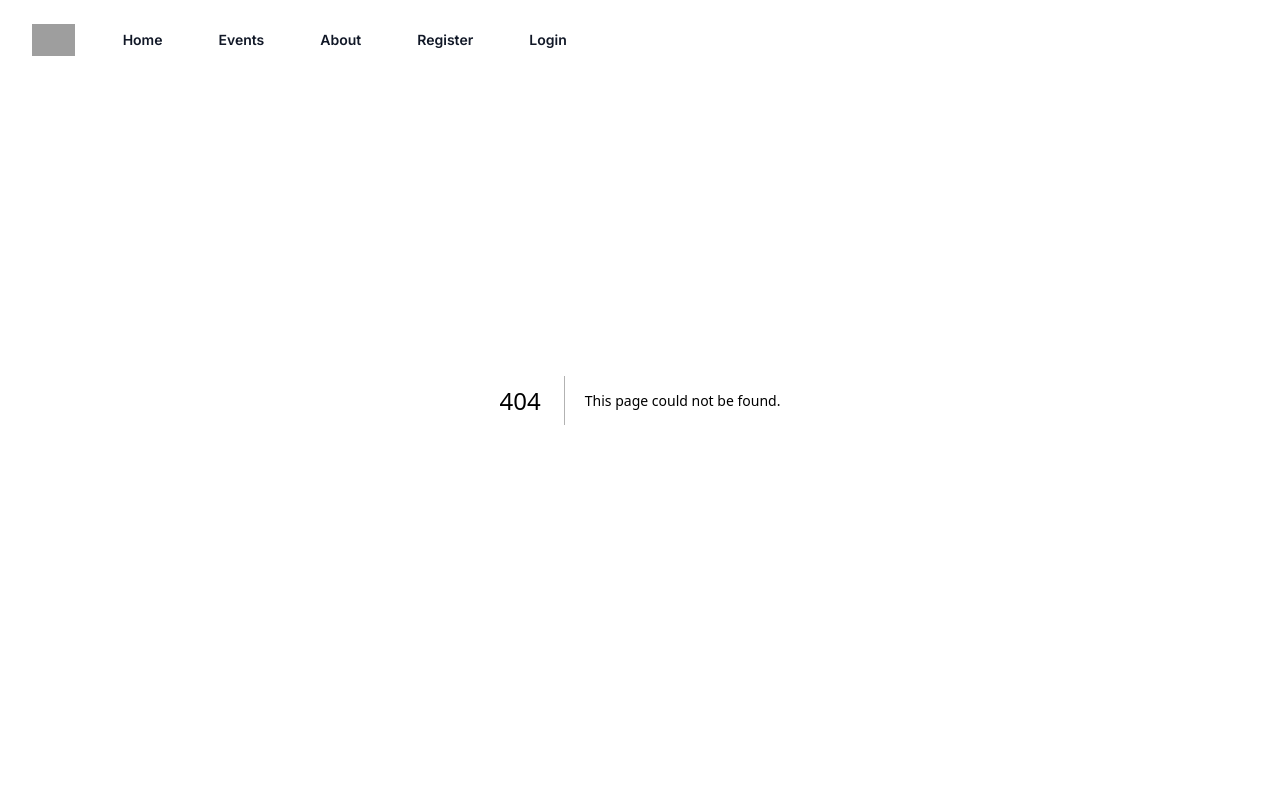
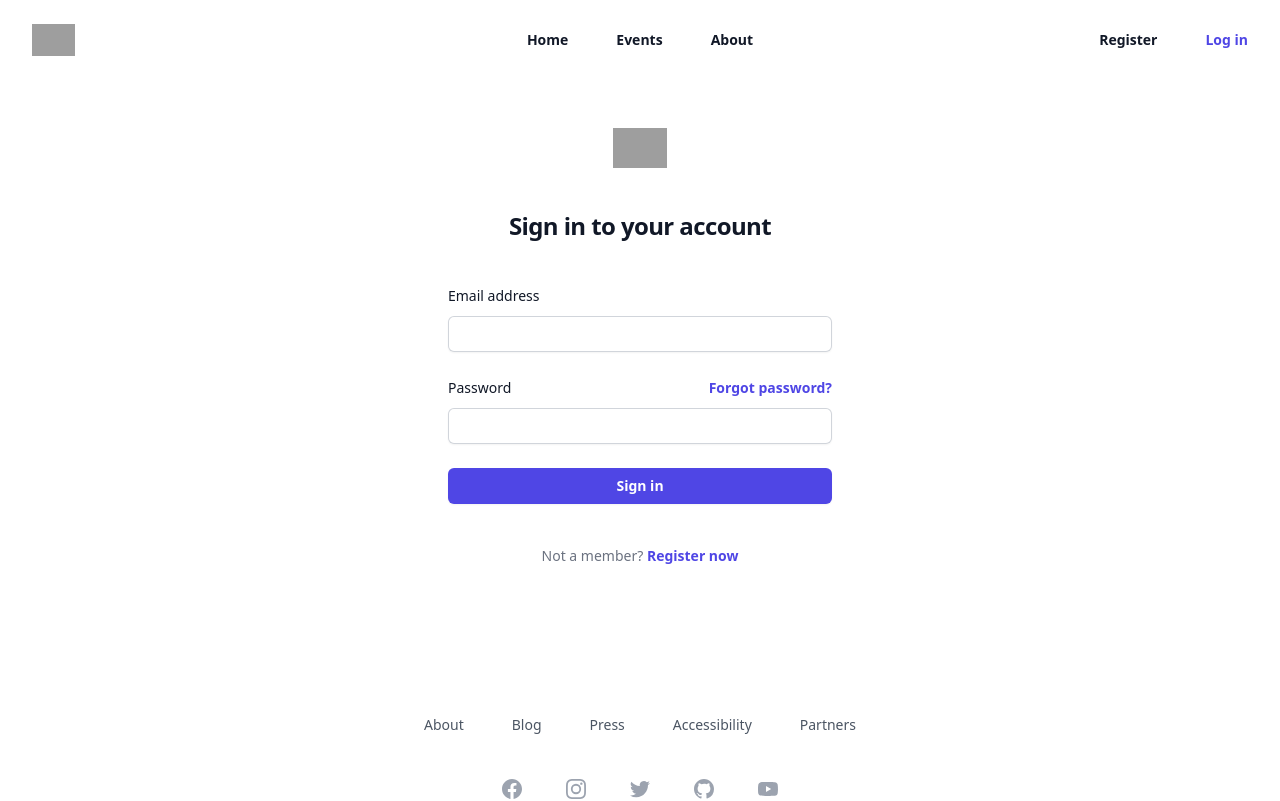
Before and after one commit to dipeshkumarsah98/FunOlympic, a Next.js app in the folder funOlympic-client/: page /login in a window 1280 px wide. Before the commit this address had no page. Shown: the top 801 px of the page. Built offline with nearby package versions, Linux system fonts and the light colour scheme; grey boxes are pictures that could not be loaded.

Commit message:
feat: create login page design

```diff
--- a/funOlympic-client/package.json
+++ b/funOlympic-client/package.json
@@ -11,6 +11,7 @@
   "dependencies": {
     "@headlessui/react": "^1.7.18",
     "@heroicons/react": "^2.1.1",
+    "@tailwindcss/forms": "^0.5.7",
     "clsx": "^2.1.0",
     "i": "^0.3.7",
     "next": "14.1.0",
--- a/funOlympic-client/src/app/layout.js
+++ b/funOlympic-client/src/app/(client)/layout.js
@@ -1,7 +1,7 @@
 import { Inter } from "next/font/google";
-import "./globals.css";
+import "../globals.css";
 import Footer from "@/components/footer";
-import Navbar from "@/components/navbar";
+import CenterNavbar from "@/components/centerNavbar";
 
 const inter = Inter({ subsets: ["latin"] });
 
@@ -12,9 +12,9 @@ export const metadata = {
 
 export default function RootLayout({ children }) {
   return (
-    <html lang="en">
-      <body className={inter.className}>
-        <Navbar />
+    <html lang="en" className="h-full">
+      <body className={inter.className + "h-full"}>
+        <CenterNavbar />
         {children}
         <Footer />
       </body>
--- /dev/null
+++ b/funOlympic-client/src/app/(client)/login/page.js
@@ -0,0 +1,5 @@
+import LoginSection from "@/sections/login";
+
+export default function Login() {
+  return <LoginSection />;
+}
--- /dev/null
+++ b/funOlympic-client/src/app/(landing)/layout.js
@@ -0,0 +1,23 @@
+import { Inter } from "next/font/google";
+import "../globals.css";
+import Footer from "@/components/footer";
+import Navbar from "@/components/navbar";
+
+const inter = Inter({ subsets: ["latin"] });
+
+export const metadata = {
+  title: "FunOlympic",
+  description: "An app for fun Olympic games",
+};
+
+export default function RootLayout({ children }) {
+  return (
+    <html lang="en" className="h-full">
+      <body className={inter.className + "h-full"}>
+        <Navbar />
+        {children}
+        <Footer />
+      </body>
+    </html>
+  );
+}
--- a/funOlympic-client/src/app/page.js
+++ b/funOlympic-client/src/app/(landing)/page.js
@@ -1,10 +1,8 @@
 import HeroSection from "@/components/landing/heroSection";
-import Navbar from "../components/navbar";
 
 export default function Home() {
   return (
     <main className="">
-      {/* <Navbar /> */}
       <HeroSection />
     </main>
   );
--- /dev/null
+++ b/funOlympic-client/src/components/centerNavbar/index.jsx
@@ -0,0 +1,125 @@
+"use client";
+import { useState } from "react";
+import { Dialog } from "@headlessui/react";
+import { Bars3Icon, XMarkIcon } from "@heroicons/react/24/outline";
+import { navigation } from "@/constants/data";
+import { usePathname } from "next/navigation";
+import Link from "next/link";
+import clsx from "clsx";
+
+export default function CenterNavbar() {
+  const [mobileMenuOpen, setMobileMenuOpen] = useState(false);
+  const path = usePathname();
+
+  return (
+    <header className="bg-white">
+      <nav
+        className="flex items-center justify-between p-6 lg:px-8"
+        aria-label="Global"
+      >
+        <div className="flex lg:flex-1">
+          <a href="#" className="-m-1.5 p-1.5">
+            <span className="sr-only">FunOlympic</span>
+            <img
+              className="h-8 w-auto"
+              src="https://tailwindui.com/img/logos/mark.svg?color=indigo&shade=600"
+              alt=""
+            />
+          </a>
+        </div>
+        <div className="flex lg:hidden">
+          <button
+            type="button"
+            className="-m-2.5 inline-flex items-center justify-center rounded-md p-2.5 text-gray-700"
+            onClick={() => setMobileMenuOpen(true)}
+          >
+            <span className="sr-only">Open main menu</span>
+            <Bars3Icon className="h-6 w-6" aria-hidden="true" />
+          </button>
+        </div>
+        <div className="hidden lg:flex lg:gap-x-12">
+          {navigation.map((item) => (
+            <Link
+              key={item.name}
+              href={item.href}
+              className={clsx("text-sm font-semibold leading-6 text-gray-900", {
+                "text-indigo-600": path === item.href,
+              })}
+            >
+              {item.name}
+            </Link>
+          ))}
+        </div>
+        <div className="hidden lg:flex lg:flex-1 lg:justify-end lg:gap-x-12">
+          <Link
+            href="/register"
+            className={clsx("text-sm font-semibold leading-6 text-gray-900", {
+              "text-indigo-600": path === "/register",
+            })}
+          >
+            Register
+          </Link>
+          <Link
+            href="/login"
+            className={clsx("text-sm font-semibold leading-6 text-gray-900", {
+              "text-indigo-600": path === "/login",
+            })}
+          >
+            Log in
+          </Link>
+        </div>
+      </nav>
+      <Dialog
+        as="div"
+        className="lg:hidden"
+        open={mobileMenuOpen}
+        onClose={setMobileMenuOpen}
+      >
+        <div className="fixed inset-0 z-10" />
+        <Dialog.Panel className="fixed inset-y-0 right-0 z-10 w-full overflow-y-auto bg-white px-6 py-6 sm:max-w-sm sm:ring-1 sm:ring-gray-900/10">
+          <div className="flex items-center justify-between">
+            <a href="#" className="-m-1.5 p-1.5">
+              <span className="sr-only">FunOlympic</span>
+              <img
+                className="h-8 w-auto"
+                src="https://tailwindui.com/img/logos/mark.svg?color=indigo&shade=600"
+                alt=""
+              />
+            </a>
+            <button
+              type="button"
+              className="-m-2.5 rounded-md p-2.5 text-gray-700"
+              onClick={() => setMobileMenuOpen(false)}
+            >
+              <span className="sr-only">Close menu</span>
+              <XMarkIcon className="h-6 w-6" aria-hidden="true" />
+            </button>
+          </div>
+          <div className="mt-6 flow-root">
+            <div className="-my-6 divide-y divide-gray-500/10">
+              <div className="space-y-2 py-6">
+                {navigation.map((item) => (
+                  <Link
+                    key={item.name}
+                    href={item.href}
+                    className="-mx-3 block rounded-lg px-3 py-2 text-base font-semibold leading-7 text-gray-900 hover:bg-gray-50"
+                  >
+                    {item.name}
+                  </Link>
+                ))}
+              </div>
+              <div className="py-6">
+                <Link
+                  href="#"
+                  className="-mx-3 block rounded-lg px-3 py-2.5 text-base font-semibold leading-7 text-gray-900 hover:bg-gray-50"
+                >
+                  Log in
+                </Link>
+              </div>
+            </div>
+          </div>
+        </Dialog.Panel>
+      </Dialog>
+    </header>
+  );
+}
--- a/funOlympic-client/src/components/navbar/index.jsx
+++ b/funOlympic-client/src/components/navbar/index.jsx
@@ -1,17 +1,11 @@
 "use client";
 
+import clsx from "clsx";
+import Link from "next/link";
 import { useState, useEffect } from "react";
 import { Dialog } from "@headlessui/react";
 import { Bars3Icon, XMarkIcon } from "@heroicons/react/24/outline";
-import clsx from "clsx";
-
-const navigation = [
-  { name: "Home", href: "#" },
-  { name: "Events", href: "#" },
-  { name: "About", href: "#" },
-  { name: "Register", href: "#" },
-  { name: "Login", href: "#" },
-];
+import { navigation } from "@/constants/data";
 
 export default function Navbar() {
   const [mobileMenuOpen, setMobileMenuOpen] = useState(false);
@@ -51,7 +45,7 @@ export default function Navbar() {
             <a href="#" className="-m-1.5 p-1.5">
               <span className="sr-only">FunOlymic</span>
               <img
-                alt="Your Company"
+                alt="FunOlympic"
                 className="h-8 w-auto"
                 src="https://tailwindui.com/img/logos/mark.svg?color=indigo&shade=600"
               />
@@ -66,14 +60,27 @@ export default function Navbar() {
             </button>
             <div className="hidden lg:ml-12 lg:flex lg:gap-x-14">
               {navigation.map((item) => (
-                <a
+                <Link
                   key={item.name}
                   href={item.href}
                   className="text-sm font-semibold leading-6 text-gray-900"
                 >
                   {item.name}
-                </a>
+                </Link>
               ))}
+
+              <Link
+                href="/register"
+                className="text-sm font-semibold leading-6 text-gray-900"
+              >
+                Register
+              </Link>
+              <Link
+                href="/login"
+                className="text-sm font-semibold leading-6 text-gray-900"
+              >
+                Log in
+              </Link>
             </div>
           </nav>
         </div>
@@ -88,7 +95,7 @@ export default function Navbar() {
         <Dialog.Panel className="fixed inset-y-0 right-0 z-50 w-full overflow-y-auto bg-white px-6 py-6 sm:max-w-sm sm:ring-1 sm:ring-gray-900/10">
           <div className="flex items-center justify-between">
             <a href="#" className="-m-1.5 p-1.5">
-              <span className="sr-only">Your Company</span>
+              <span className="sr-only">FunOlympic</span>
               <img
                 className="h-8 w-auto"
                 src="https://tailwindui.com/img/logos/mark.svg?color=indigo&shade=600"
@@ -108,22 +115,22 @@ export default function Navbar() {
             <div className="-my-6 divide-y divide-gray-500/10">
               <div className="space-y-2 py-6">
                 {navigation.map((item) => (
-                  <a
+                  <Link
                     key={item.name}
                     href={item.href}
                     className="-mx-3 block rounded-lg px-3 py-2 text-base font-semibold leading-7 text-gray-900 hover:bg-gray-50"
                   >
                     {item.name}
-                  </a>
+                  </Link>
                 ))}
               </div>
               <div className="py-6">
-                <a
+                <Link
                   href="#"
                   className="-mx-3 block rounded-lg px-3 py-2.5 text-base font-semibold leading-7 text-gray-900 hover:bg-gray-50"
                 >
                   Log in
-                </a>
+                </Link>
               </div>
             </div>
           </div>
--- /dev/null
+++ b/funOlympic-client/src/constants/data.js
@@ -0,0 +1,5 @@
+export const navigation = [
+  { name: "Home", href: "/" },
+  { name: "Events", href: "#" },
+  { name: "About", href: "#" },
+];
--- /dev/null
+++ b/funOlympic-client/src/sections/login/index.jsx
@@ -0,0 +1,93 @@
+"use client";
+
+import Link from "next/link";
+
+export default function LoginSection() {
+  return (
+    <>
+      <div className="flex min-h-full flex-1 flex-col justify-center px-6 py-12 lg:px-8 ">
+        <div className="sm:mx-auto sm:w-full sm:max-w-sm">
+          <img
+            className="mx-auto h-10 w-auto"
+            src="https://tailwindui.com/img/logos/mark.svg?color=indigo&shade=600"
+            alt="Your Company"
+          />
+          <h2 className="mt-10 text-center text-2xl font-bold leading-9 tracking-tight text-gray-900">
+            Sign in to your account
+          </h2>
+        </div>
+
+        <div className="mt-10 sm:mx-auto sm:w-full sm:max-w-sm">
+          <form className="space-y-6" action="#" method="POST">
+            <div>
+              <label
+                htmlFor="email"
+                className="block text-sm font-medium leading-6 text-gray-900"
+              >
+                Email address
+              </label>
+              <div className="mt-2">
+                <input
+                  id="email"
+                  name="email"
+                  type="email"
+                  autoComplete="email"
+                  required
+                  className="block w-full rounded-md border-0 py-1.5 text-gray-900 shadow-sm ring-1 ring-inset ring-gray-300 placeholder:text-gray-400 focus:ring-2 focus:ring-inset focus:ring-indigo-600 sm:text-sm sm:leading-6"
+                />
+              </div>
+            </div>
+
+            <div>
+              <div className="flex items-center justify-between">
+                <label
+                  htmlFor="password"
+                  className="block text-sm font-medium leading-6 text-gray-900"
+                >
+                  Password
+                </label>
+                <div className="text-sm">
+                  <a
+                    href="#"
+                    className="font-semibold text-indigo-600 hover:text-indigo-500"
+                  >
+                    Forgot password?
+                  </a>
+                </div>
+              </div>
+              <div className="mt-2">
+                <input
+                  id="password"
+                  name="password"
+                  type="password"
+                  autoComplete="current-password"
+                  required
+                  className="block w-full rounded-md border-0 py-1.5 text-gray-900 shadow-sm ring-1 ring-inset ring-gray-300 placeholder:text-gray-400 focus:ring-2 focus:ring-inset focus:ring-indigo-600 sm:text-sm sm:leading-6"
+                />
+              </div>
+            </div>
+
+            <div>
+              <button
+                type="submit"
+                className="flex w-full justify-center rounded-md bg-indigo-600 px-3 py-1.5 text-sm font-semibold leading-6 text-white shadow-sm hover:bg-indigo-500 focus-visible:outline focus-visible:outline-2 focus-visible:outline-offset-2 focus-visible:outline-indigo-600"
+              >
+                Sign in
+              </button>
+            </div>
+          </form>
+
+          <p className="mt-10 text-center text-sm text-gray-500">
+            Not a member?{" "}
+            <Link
+              href="/register"
+              className="font-semibold leading-6 text-indigo-600 hover:text-indigo-500"
+            >
+              Register now
+            </Link>
+          </p>
+        </div>
+      </div>
+    </>
+  );
+}
--- a/funOlympic-client/tailwind.config.js
+++ b/funOlympic-client/tailwind.config.js
@@ -3,6 +3,7 @@ module.exports = {
   content: [
     "./src/pages/**/*.{js,ts,jsx,tsx,mdx}",
     "./src/components/**/*.{js,ts,jsx,tsx,mdx}",
+    "./src/sections/**/*.{js,ts,jsx,tsx,mdx}",
     "./src/app/**/*.{js,ts,jsx,tsx,mdx}",
   ],
   theme: {
@@ -14,5 +15,5 @@ module.exports = {
       },
     },
   },
-  plugins: [],
+  plugins: [require("@tailwindcss/forms")],
 };
```
Also changed, not shown: funOlympic-client/src/components/common/button/index.jsx (added, +14 -0 lines), funOlympic-client/src/components/landing/heroSection/index.jsx (+8 -6 lines), 1 other file (tests, documents, lock files or other folders).
